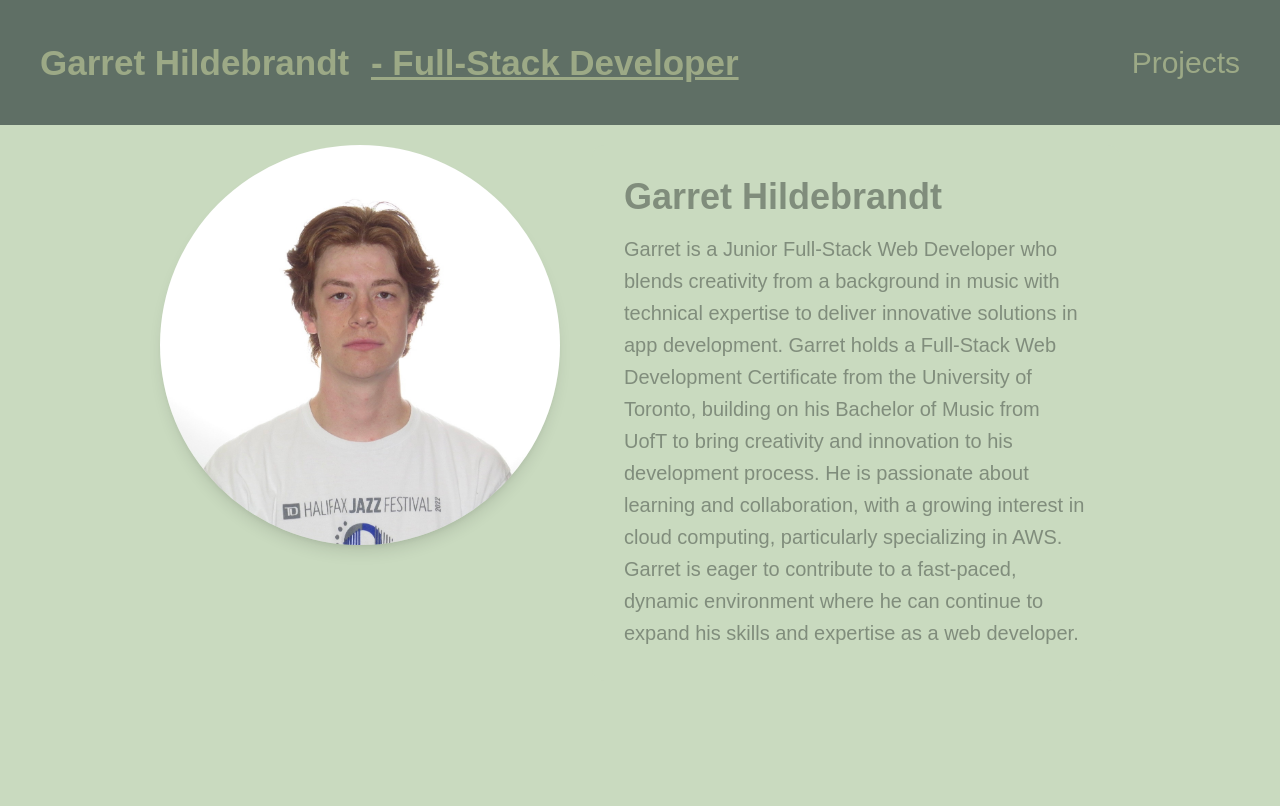
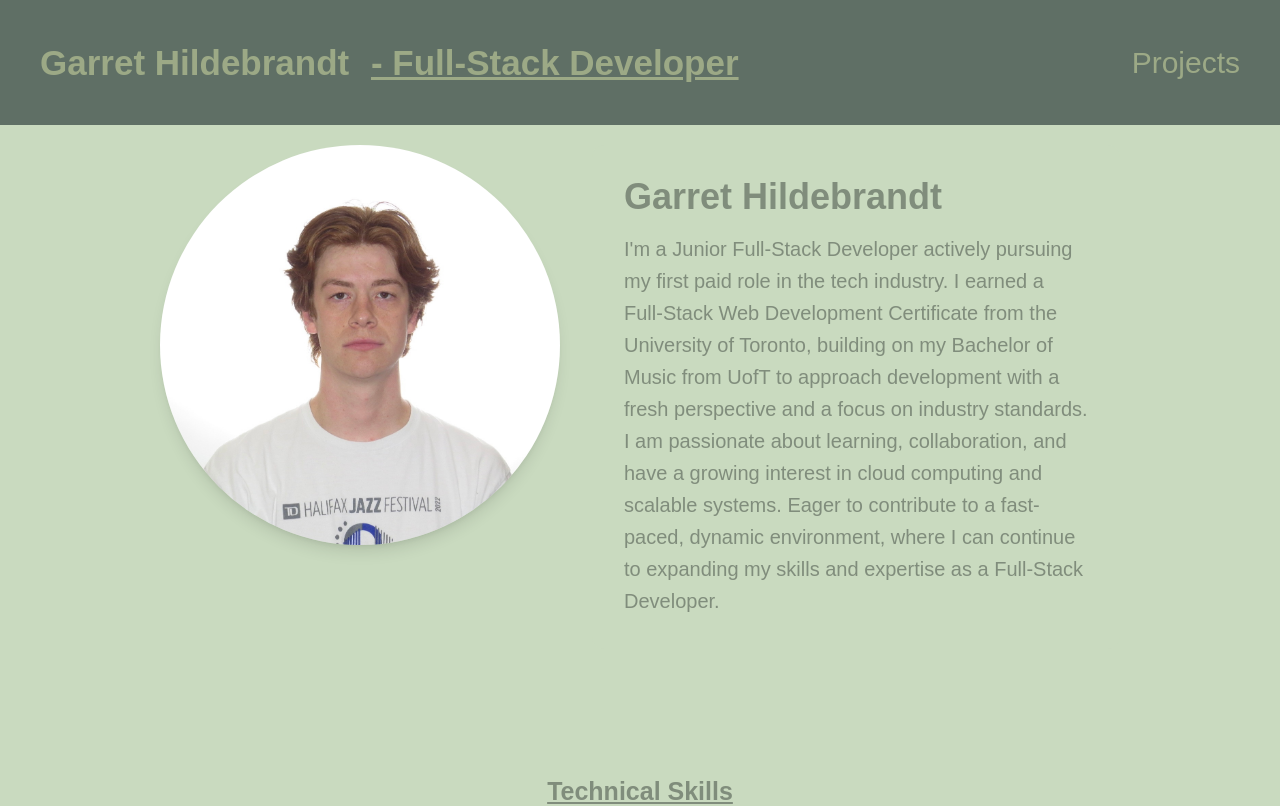
Before and after one commit to garrethil/portfolio, a React (Vite) app: page /#/ in a window 1280 px wide. Shown: the top 806 px of the page. Built offline with nearby package versions, Linux system fonts and the light colour scheme.

Commit message:
update Bio

```diff
--- a/src/pages/Home.jsx
+++ b/src/pages/Home.jsx
@@ -23,16 +23,15 @@ function Home() {
             Garret Hildebrandt
           </h2>
           <p className="text-base sm:text-lg lg:text-xl leading-relaxed lg:leading-8">
-            Garret is a Junior Full-Stack Web Developer who blends creativity
-            from a background in music with technical expertise to deliver
-            innovative solutions in app development. Garret holds a Full-Stack
-            Web Development Certificate from the University of Toronto, building
-            on his Bachelor of Music from UofT to bring creativity and
-            innovation to his development process. He is passionate about
-            learning and collaboration, with a growing interest in cloud
-            computing, particularly specializing in AWS. Garret is eager to
-            contribute to a fast-paced, dynamic environment where he can
-            continue to expand his skills and expertise as a web developer.
+            I'm a Junior Full-Stack Developer actively pursuing my first paid
+            role in the tech industry. I earned a Full-Stack Web Development
+            Certificate from the University of Toronto, building on my Bachelor
+            of Music from UofT to approach development with a fresh perspective
+            and a focus on industry standards. I am passionate about learning,
+            collaboration, and have a growing interest in cloud computing and
+            scalable systems. Eager to contribute to a fast-paced, dynamic
+            environment, where I can continue to expanding my skills and
+            expertise as a Full-Stack Developer.
           </p>
         </div>
       </div>
```
